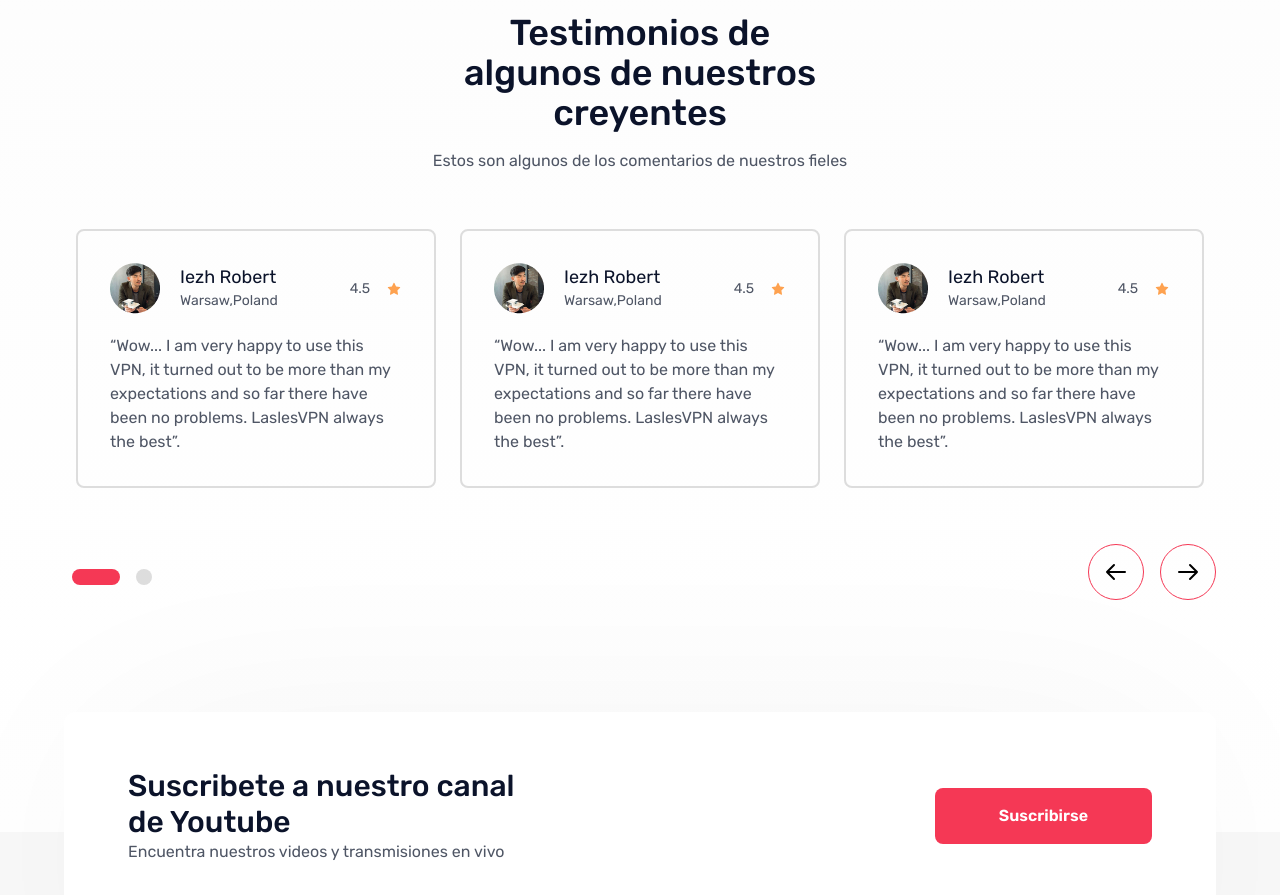
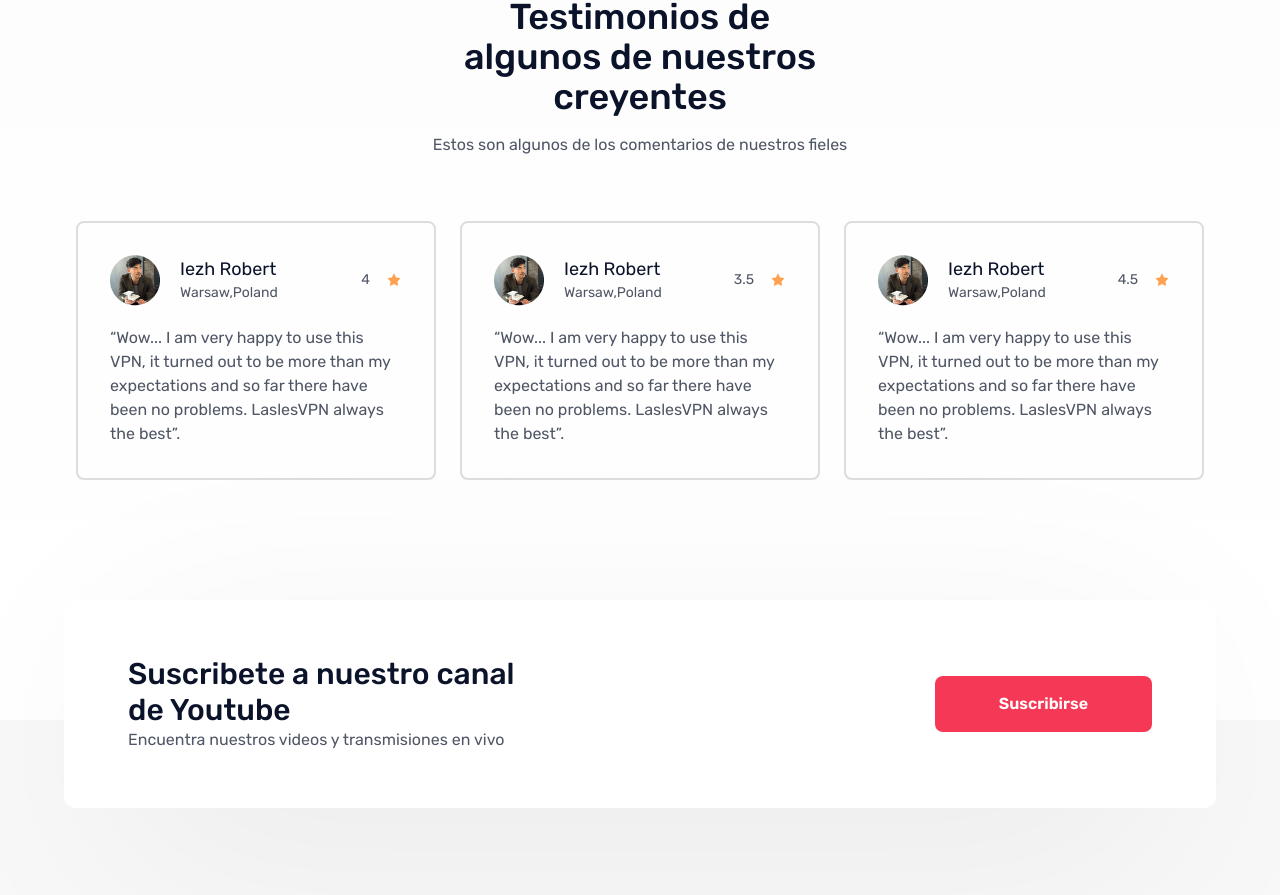
Before and after one commit to sgonzalez98/cfe_web, a Next.js app: page / in a window 1280 px wide. Shown: the part 3337-4232 px from the top of the page. Built offline with nearby package versions, Linux system fonts and the light colour scheme.

Commit message:
Se organiza elementos

```diff
--- a/src/app/layout.tsx
+++ b/src/app/layout.tsx
@@ -1,7 +1,6 @@
 import Header from "@/components/layout/Header";
 import Footer from "@/components/layout/Footer";
 import "../styles/tailwind.css";
-import "../styles/slick.css";
 import type { Metadata } from "next";
 import SeoHead from "@/components/layout/SeoHead";
 
--- a/src/app/page.tsx
+++ b/src/app/page.tsx
@@ -1,5 +1,3 @@
-"use client";
-
 import Feature from '@/ui/web/Feature';
 import Hero from '@/ui/web/Hero';
 import Pricing from '@/ui/web/Pricing';
--- a/src/components/layout/SeoHead.tsx
+++ b/src/components/layout/SeoHead.tsx
@@ -11,7 +11,7 @@ const defaultMeta = {
     "Landing page VPN LaslesVPN Best VPN For Privacy, Country and Cheapest",
   // change base url of your web (without '/' at the end)
   url: "https://next-landing-vpn.vercel.app",
-  date: '2023-09-21',
+  date: "2023-09-21",
   type: "website",
   robots: "follow, index",
   // change with url of your image (recommended dimension = 1.91:1)
@@ -38,7 +38,7 @@ const defaultMeta = {
  * <SeoHead title="Page's Title" />
  */
 const SeoHead = () => {
-  const pathname = usePathname()
+  const pathname = usePathname();
   const meta = {
     ...defaultMeta,
   };
@@ -48,12 +48,6 @@ const SeoHead = () => {
   return (
     <Head>
       <title>{meta.title}</title>
-
-      <link rel="preconnect" href="https://fonts.gstatic.com" />
-      <link
-        href="https://fonts.googleapis.com/css2?family=Rubik:ital,wght@0,400;0,500;0,600;0,700;1,300&display=swap"
-        rel="stylesheet"
-      />
       <meta name="robots" content={meta.robots} />
       <meta content={meta.description} name="description" />
       <meta property="og:url" content={`${meta.url}${pathname}`} />
@@ -93,6 +87,12 @@ const SeoHead = () => {
       />
       {/* Accent color on supported browser */}
       <meta name="theme-color" content="#F53838" />
+
+      <link rel="preconnect" href="https://fonts.gstatic.com" />
+      <link
+        href="https://fonts.googleapis.com/css2?family=Rubik:ital,wght@0,400;0,500;0,600;0,700;1,300&display=swap"
+        rel="stylesheet"
+      />
     </Head>
   );
 };
--- a/src/ui/web/Feature.tsx
+++ b/src/ui/web/Feature.tsx
@@ -1,3 +1,5 @@
+"use client";
+
 import Image from "next/image";
 import React, { useMemo } from "react";
 import { motion } from "framer-motion";
@@ -27,7 +29,6 @@ const Feature = () => {
             <Image
               src="/assets/Illustration2.png"
               alt="VPN Illustrasi"
-              layout="responsive"
               quality={100}
               height={414}
               width={508}
--- a/src/ui/web/Hero.tsx
+++ b/src/ui/web/Hero.tsx
@@ -1,6 +1,7 @@
+"use client";
+
 import React, { useMemo } from "react";
 import Image from "next/image";
-import ButtonPrimary from "@/components/buttons/ButtonPrimary";
 import { motion } from "framer-motion";
 import ScrollAnimationWrapper from "@/components/layout/ScrollAnimationWrapper";
 import getScrollAnimation from "@/utils/getScrollAnimation";
@@ -49,7 +50,6 @@ const Hero = ({
                 alt="VPN Illustrasi"
                 width={612}
                 height={383}
-                layout="responsive"
               />
             </motion.div>
           </div>
--- a/src/ui/web/Pricing.tsx
+++ b/src/ui/web/Pricing.tsx
@@ -1,3 +1,5 @@
+"use client";
+
 import React, { useMemo } from "react";
 import Image from "next/image";
 import Testimoni from "./Testimoni";
@@ -16,7 +18,7 @@ const Pricing = () => {
       className="bg-gradient-to-b from-white-300 to-white-500 w-full py-14"
       id="Celulas"
     >
-      <div className="max-w-screen-xl  px-6 sm:px-8 lg:px-16 mx-auto flex flex-col w-full text-center justify-center">
+      <div className="max-w-screen-xl px-6 sm:px-8 lg:px-16 mx-auto flex flex-col w-full text-center justify-center">
         <div className="flex flex-col w-full">
           <ScrollAnimationWrapper>
             <motion.h3
@@ -206,8 +208,8 @@ const Pricing = () => {
               Estos son algunos de los comentarios de nuestros fieles
             </motion.p>
           </ScrollAnimationWrapper>
-          <ScrollAnimationWrapper className="w-full flex flex-col py-12">
-            <motion.div variants={scrollAnimation}>
+          <ScrollAnimationWrapper className="w-full py-12">
+            <motion.div variants={scrollAnimation} className="grid grid-flow-row grid-cols-1 sm:grid-cols-2 md:grid-cols-2 lg:grid-cols-3">
               <Testimoni />
             </motion.div>
           </ScrollAnimationWrapper>
--- a/src/ui/web/Testimoni.tsx
+++ b/src/ui/web/Testimoni.tsx
@@ -1,20 +1,14 @@
-import React, { useState } from "react";
-
-// import react slick
-import Slider from "react-slick";
+import React from "react";
 import Image from "next/image";
 import Stars from "../../../public/assets/icons/stars.svg";
-import ArrowBack from "../../../public/assets/icons/eva_arrow-back-fill.svg";
-import ArrowNext from "../../../public/assets/icons/eva_arrow-next-fill.svg";
 
-
-const listTestimoni = [
+const list = [
   {
     name: "iezh Robert",
     image: "/assets/people-3.png",
     city: "Warsaw",
     country: "Poland",
-    rating: "4.5",
+    rating: "4",
     testimoni:
       "Wow... I am very happy to use this VPN, it turned out to be more than my expectations and so far there have been no problems. LaslesVPN always the best",
   },
@@ -23,16 +17,7 @@ const listTestimoni = [
     image: "/assets/people-3.png",
     city: "Warsaw",
     country: "Poland",
-    rating: "4.5",
-    testimoni:
-      "Wow... I am very happy to use this VPN, it turned out to be more than my expectations and so far there have been no problems. LaslesVPN always the best",
-  },
-  {
-    name: "iezh Robert",
-    image: "/assets/people-3.png",
-    city: "Warsaw",
-    country: "Poland",
-    rating: "4.5",
+    rating: "3.5",
     testimoni:
       "Wow... I am very happy to use this VPN, it turned out to be more than my expectations and so far there have been no problems. LaslesVPN always the best",
   },
@@ -47,100 +32,31 @@ const listTestimoni = [
   },
 ];
 
-const settings = {
-  dots: true,
-  customPaging: function () {
-    return (
-      <a>
-        <span className="mx-2 rounded-l-full rounded-r-full h-4 w-4 block cursor-pointer transition-all "></span>
-      </a>
-    );
-  },
-  dotsClass: "slick-dots w-max absolute mt-20",
-  infinite: true,
-  speed: 500,
-  slidesToShow: 3,
-  slidesToScroll: 2,
-  responsive: [
-    {
-      breakpoint: 770,
-      settings: {
-        slidesToShow: 2,
-        slidesToScroll: 2,
-        initialSlide: 2,
-      },
-    },
-    {
-      breakpoint: 480,
-      settings: {
-        slidesToShow: 1,
-        slidesToScroll: 1,
-      },
-    },
-  ],
-};
-
 const Testimoni = () => {
-  const [sliderRef, setSliderRef] = useState<null|Slider>(null);
-
-  return (
-    <>
-      <Slider
-        arrows={false}
-        // ref={setSliderRef}
-        className="flex items-stretch justify-items-stretch"
-        {...settings}
-      >
-        {listTestimoni.map((listTestimonis, index) => (
-          <div className="px-3 flex items-stretch" key={index}>
+  return list.map((item, index) => (
+    <div className="px-3 items-stretch my-2" key={index}>
       <div className="border-2 border-gray-500 hover:border-orange-500 transition-all rounded-lg p-8 flex flex-col">
         <div className="flex flex-col xl:flex-row w-full items-stretch xl:items-center">
           <div className="flex order-2 xl:order-1">
-                  <Image
-                    src={listTestimonis.image}
-                    height={50}
-                    width={50}
-                    alt="Icon People"
-                  />
+            <Image src={item.image} height={50} width={50} alt="Icon People" />
             <div className="flex flex-col ml-5 text-left">
-                    <p className="text-lg text-black-600 capitalize">
-                      {listTestimonis.name}
-                    </p>
+              <p className="text-lg text-black-600 capitalize">{item.name}</p>
               <p className="text-sm text-black-500 capitalize">
-                      {listTestimonis.city},{listTestimonis.country}
+                {item.city},{item.country}
               </p>
             </div>
           </div>
           <div className="flex flex-none items-center ml-auto order-1 xl:order-2">
-                  <p className="text-sm">{listTestimonis.rating}</p>
+            <p className="text-sm">{item.rating}</p>
             <span className="flex ml-4">
               <Image className="h-4 w-4" src={Stars} alt="Estrellas" />
             </span>
           </div>
         </div>
-              <p className="mt-5 text-left">“{listTestimonis.testimoni}”.</p>
+        <p className="mt-5 text-left">“{item.testimoni}”.</p>
       </div>
     </div>
-        ))}
-      </Slider>
-      <div className="flex w-full items-center justify-end">
-        <div className="flex flex-none justify-between w-auto mt-14">
-          <div
-            className="mx-4 flex items-center justify-center h-14 w-14 rounded-full bg-white border-orange-500 border hover:bg-orange-500 hover:text-white-500 transition-all text-orange-500 cursor-pointer"
-            onClick={sliderRef ? sliderRef.slickPrev : () => {}}
-          >
-            <Image className="h-6 w-6 " src={ArrowBack} alt="Flecha Atras" />
-          </div>
-          <div
-            className="flex items-center justify-center h-14 w-14 rounded-full bg-white border-orange-500 border hover:bg-orange-500 hover:text-white-500 transition-all text-orange-500 cursor-pointer"
-            onClick={sliderRef ? sliderRef.slickNext : () => {}}
-          >
-            <Image className="h-6 w-6 " src={ArrowNext} alt="Flecha Adelante" />
-          </div>
-        </div>
-      </div>
-    </>
-  );
+  ));
 };
 
 export default Testimoni;
--- a/tailwind.config.js
+++ b/tailwind.config.js
@@ -5,6 +5,12 @@ module.exports = {
     "./src/**/*.{js,ts,jsx,tsx,mdx}",
   ],
   theme: {
+    screens: {
+      'sm': '640px', // => @media (min-width: 640px) { ... }
+      'md': '768px', // => @media (min-width: 768px) { ... }
+      'lg': '1024px', // => @media (min-width: 1024px) { ... }
+      'xl': '1280px', // => @media (min-width: 1280px) { ... }
+    },
     boxShadow: {
       sm: "0 1px 2px 0 rgba(0, 0, 0, 0.05)",
       DEFAULT:
```
Also changed, not shown: package.json (+6 -8 lines), 1 other file (tests, documents, lock files or other folders). Lines whose indentation alone changed are shown as unchanged.
